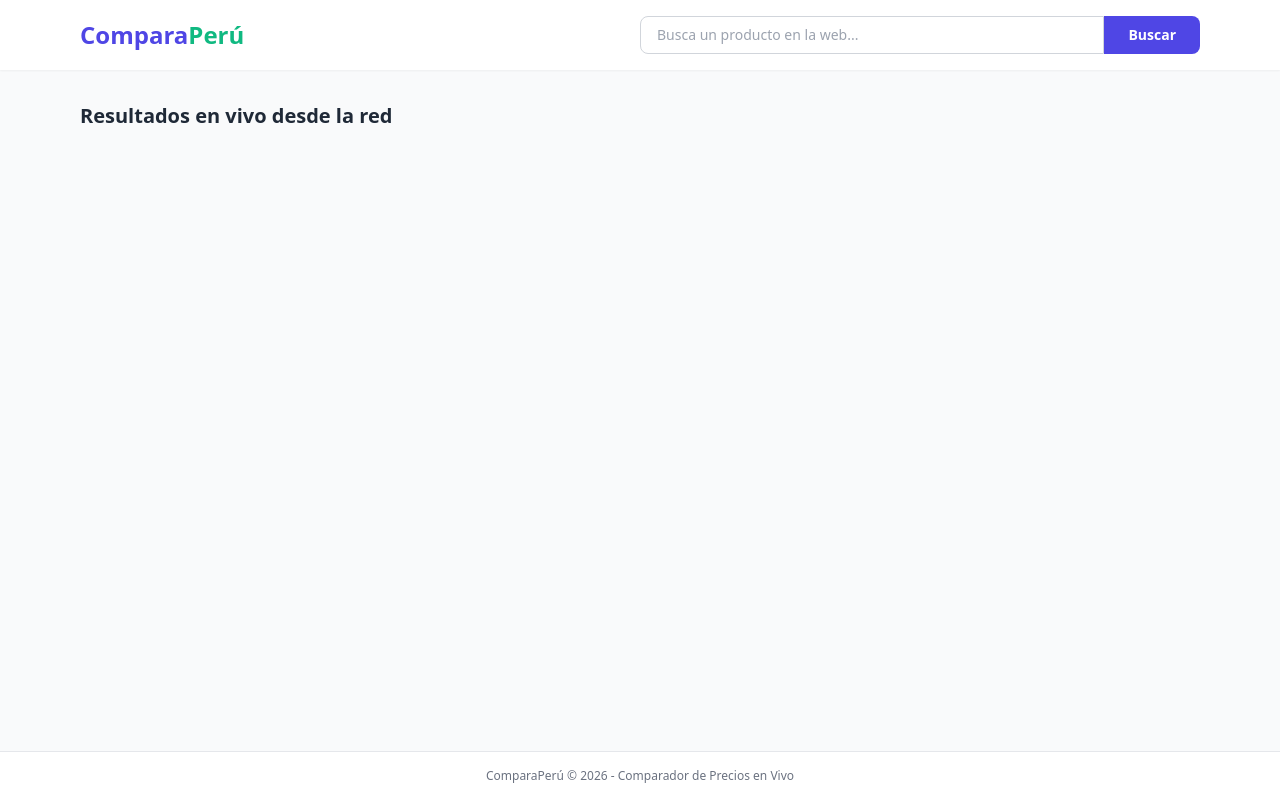
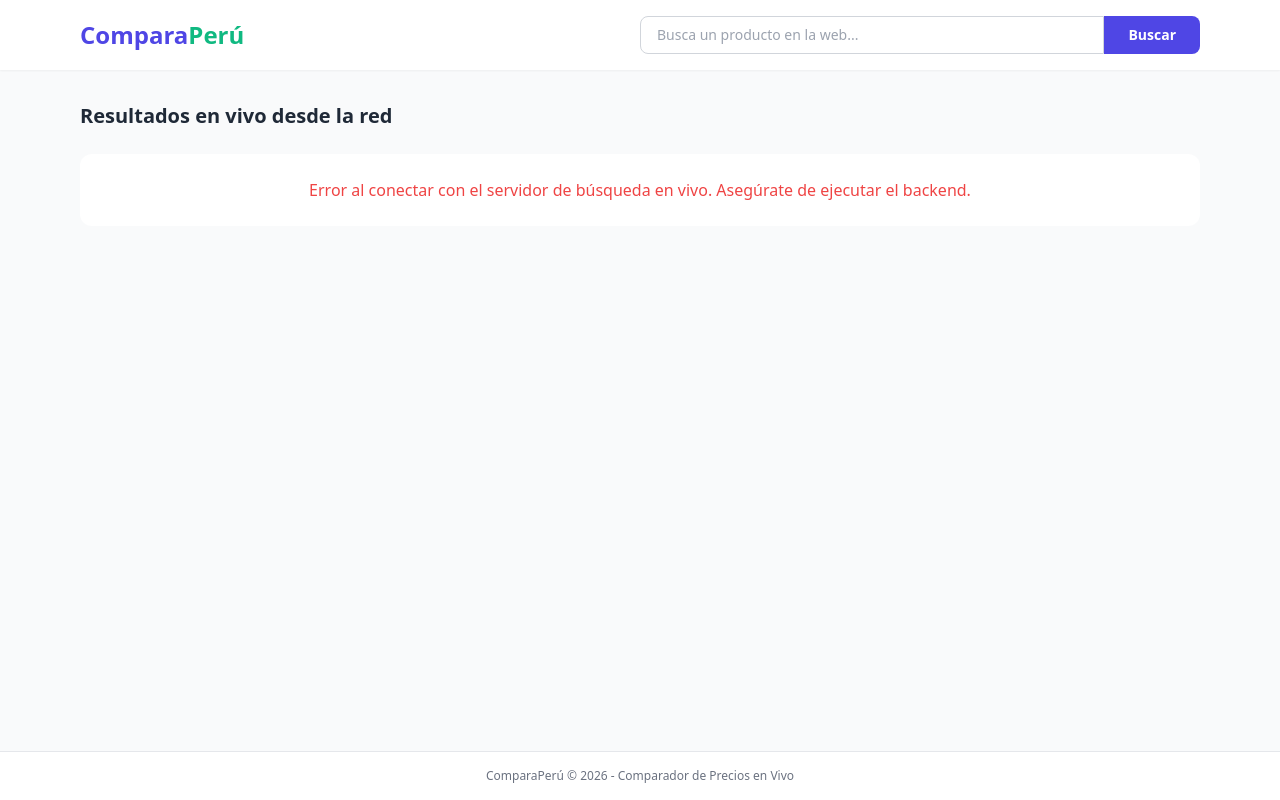
Before and after one commit to whitmanreynoso1-afk/comparador-precios-peru, a website: page index.html in a window 1280 px wide. Drawn offline with nearby package versions, Linux system fonts and the light colour scheme; no server answers.

Commit message:
Corregir sintaxis try catch en index.html

```diff
--- a/index.html
+++ b/index.html
@@ -40,7 +40,7 @@
 
             try {
                 // Petición al servidor backend que conecta con la red
-                const respuesta = await fetch('/api/buscar?q=' + encodeURIComponent(query))}`);
+                const respuesta = await fetch('/api/buscar?q=' + encodeURIComponent(query));
                 const productos = await respuesta.json();
 
                 loader.classList.add('hidden');
```
